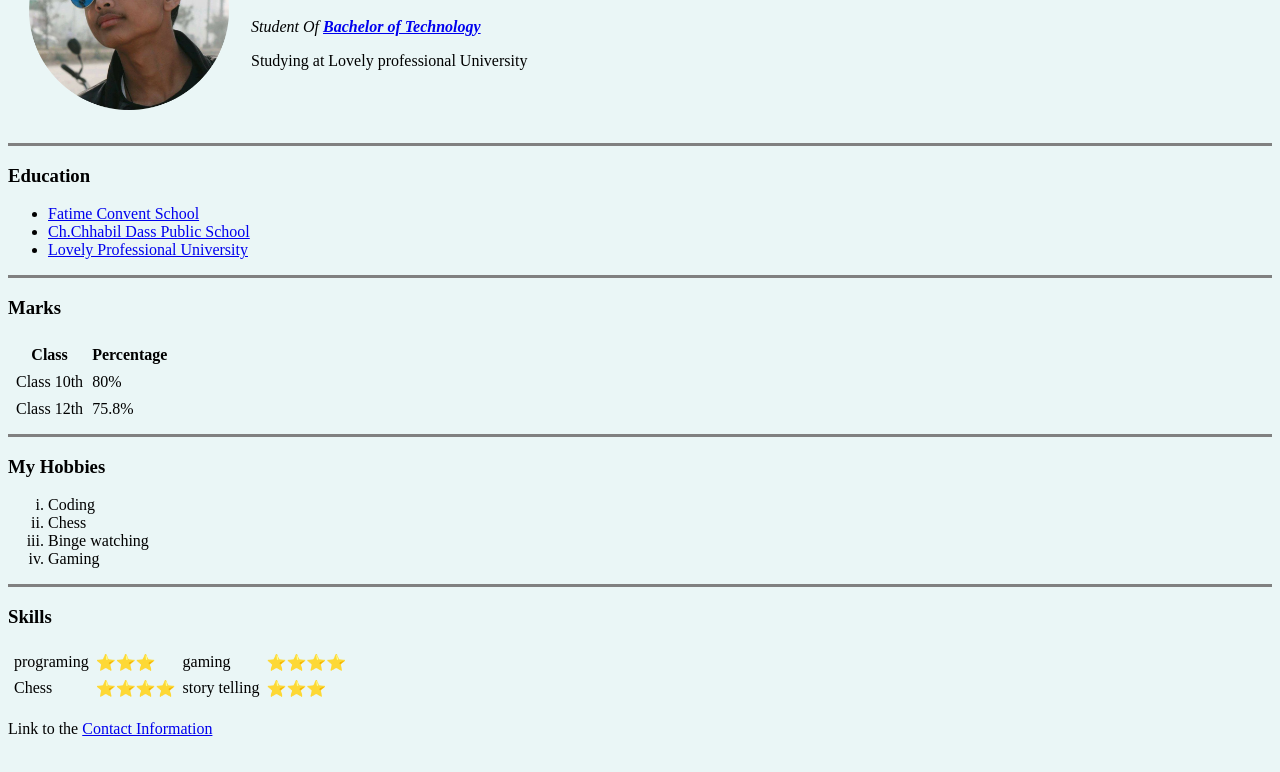
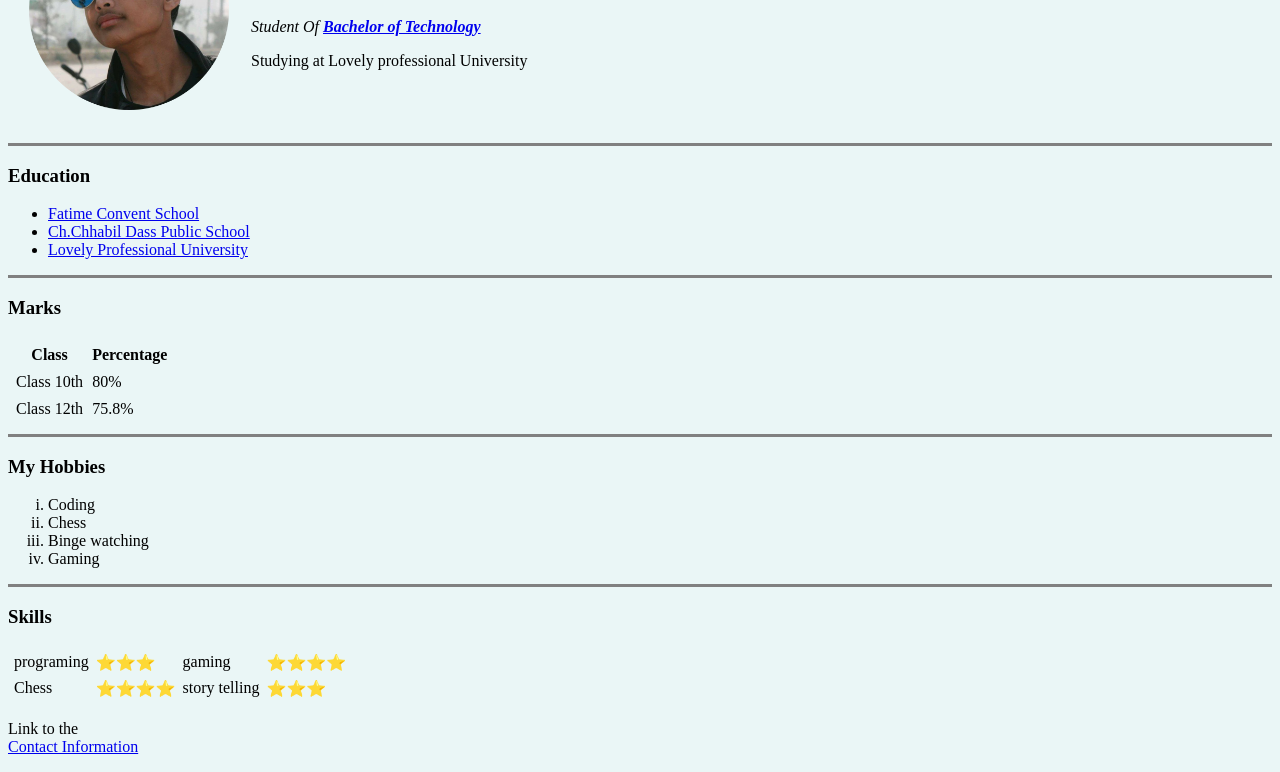
Before and after one commit to AayushShuk1a/CV, a plain HTML site: page index.html in a window 1280 px wide. Shown: the part 119-891 px from the top of the page. Drawn offline with Linux system fonts and the light colour scheme.

Commit message:
Update index.html

```diff
--- a/index.html
+++ b/index.html
@@ -65,7 +65,7 @@
         <td>⭐⭐⭐</td>
     </tr>
   </table>
-  <p>Link to the <a href="Contact List.html">Contact Information</a></p>
+  <p>Link to the <br> <a href="Contact List.html">Contact Information</a></p>
 </body>
 
 </html>
```
